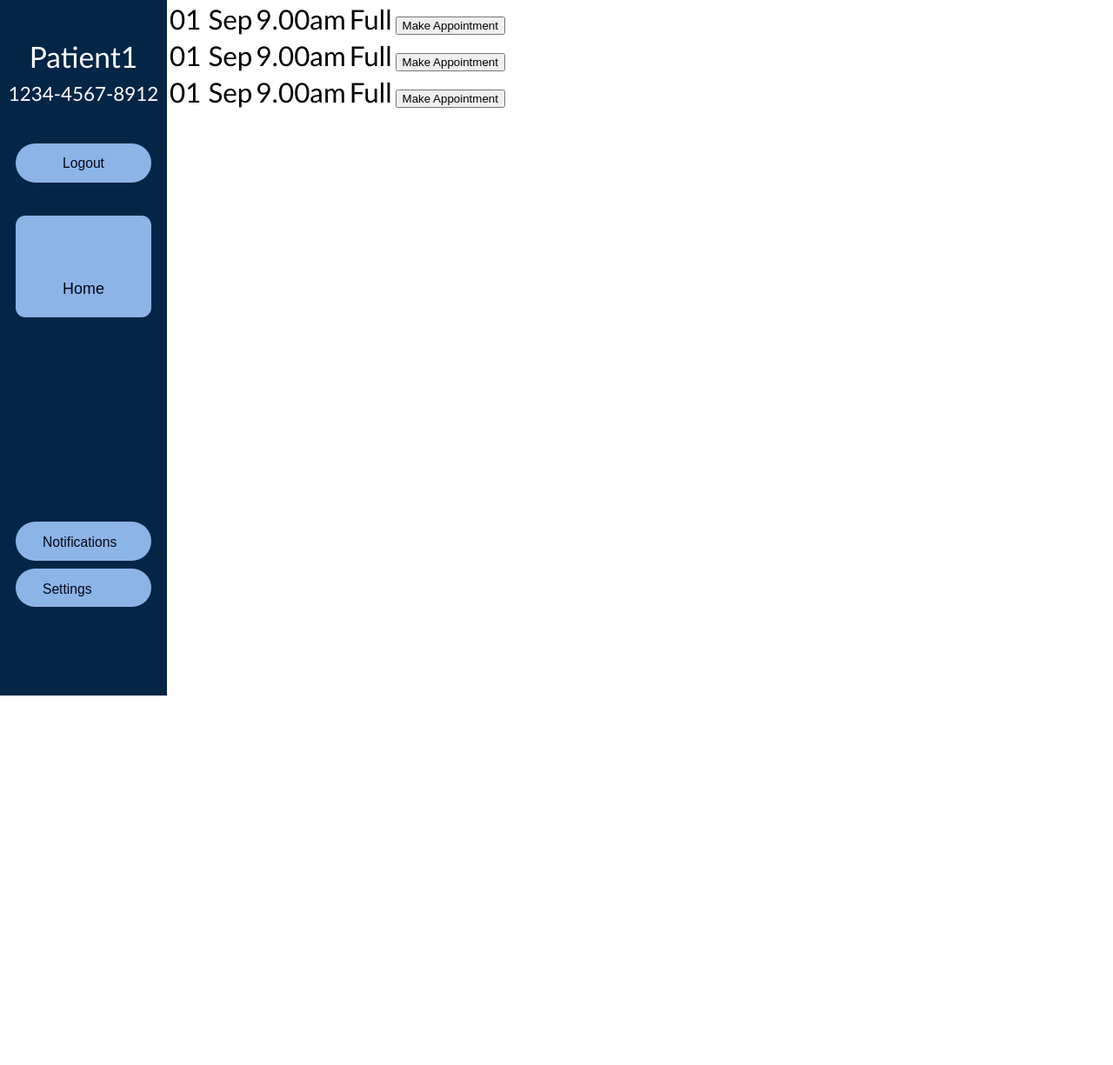
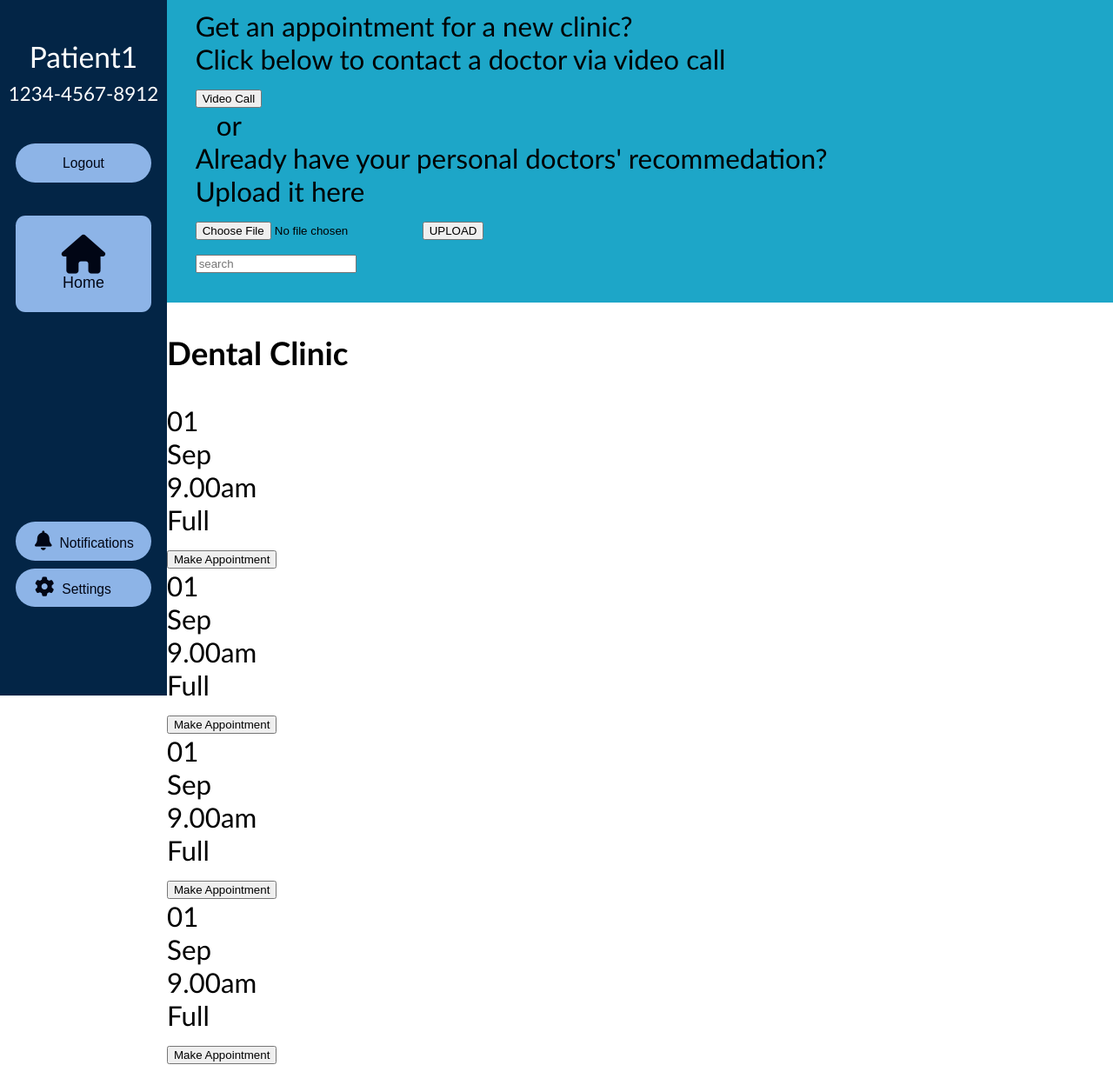
Before and after one commit to AsankaRukshanRathnayake/eClinic-Scheduler, a PHP site: page /Patient/reschedule.php in a window 1280 px wide. Shown: the whole page at 87% size. Before the commit the page ends 800 px from the top, so only its background shows below. Run offline with PHP 8.4, Linux system fonts and the light colour scheme.

Commit message:
Minimal change

```diff
--- a/Patient/reschedule.php
+++ b/Patient/reschedule.php
@@ -1,6 +1,7 @@
 <!DOCTYPE html>
     <head>
         <meta name="viewport" content="width=device-width, initial-scale=1.0">
+        <link rel="stylesheet" href="https://cdnjs.cloudflare.com/ajax/libs/font-awesome/6.0.0/css/all.min.css">
         <link rel="stylesheet" href="../css/styles.css">
     </head>
     <body>
@@ -9,26 +10,52 @@
         </div>
 
         <div class="main">
-            <table>
-                <tr>
-                    <td>01 Sep</td>
-                    <td>9.00am</td>
-                    <td>Full</td>
-                    <td><button>Make Appointment</button></td>
-                </tr>
-                <tr>
-                    <td>01 Sep</td>
-                    <td>9.00am</td>
-                    <td>Full</td>
-                    <td><button>Make Appointment</button></td>
-                </tr>
-                <tr>
-                    <td>01 Sep</td>
-                    <td>9.00am</td>
-                    <td>Full</td>
-                    <td><button>Make Appointment</button></td>
-                </tr>
-            </table>
+            <div class="topnavbar">
+                Get an appointment for a new clinic?<br>
+                Click below to contact a doctor via video call<br>
+                <button onclick="redirect('videocall.php')">Video Call</button><br>
+                &nbsp; &nbsp;or<br>
+                Already have your personal doctors' recommedation? <br>Upload it here
+                <form action="other/pending.php">
+                    <input type="file" name="recommendation" accept="image/jpg, image/jpeg, image/png" required>
+                    <input type="submit" name="upload" value="UPLOAD">
+                </form>
+
+                <form action="">
+                    <input type="search" placeholder="search">
+                </form>
+            </div>
+
+            <div class="">
+                <h3>Dental Clinic</h3>
+                <div class="row">
+                    <div class="date">01<br>Sep</div>
+                    <div class="time">9.00am</div>
+                    <div class="clinicname">Full</div>
+                    <button class="button4" onclick="redirect('makeappointment.php')">Make Appointment</button>
+                </div>
+
+                <div class="row">
+                    <div class="date">01<br>Sep</div>
+                    <div class="time">9.00am</div>
+                    <div class="clinicname">Full</div>
+                    <button class="button4" onclick="redirect('makeappointment.php')">Make Appointment</button>
+                </div>
+
+                <div class="row">
+                    <div class="date">01<br>Sep</div>
+                    <div class="time">9.00am</div>
+                    <div class="clinicname">Full</div>
+                    <button class="button4" onclick="redirect('makeappointment.php')">Make Appointment</button>
+                </div>
+
+                <div class="row">
+                    <div class="date">01<br>Sep</div>
+                    <div class="time">9.00am</div>
+                    <div class="clinicname">Full</div>
+                    <button class="button4" onclick="redirect('makeappointment.php')">Make Appointment</button>
+                </div>
+            </div>
         </div>
 
         <script src="../js/script.js"></script>
```
